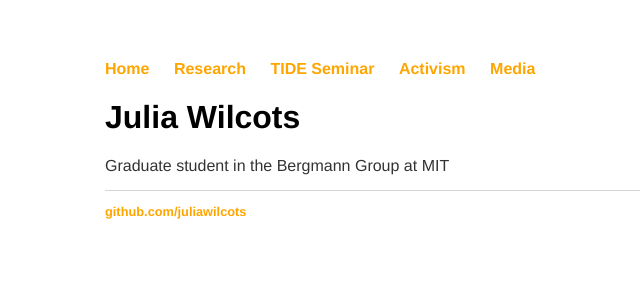
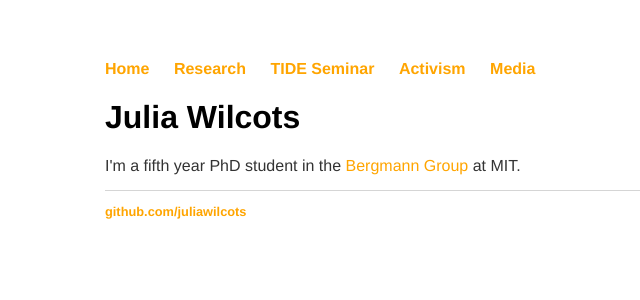
Before and after one commit to juliawilcots/juliawilcots.github.io, a Jekyll site: the page built from index.html, in a window 1280 px wide. Shown: the top 300 px of the page, without its empty margins (175-815 px from the left). Built offline with Jekyll 4.4.1, drawn with Linux system fonts in a browser that asks for light colours.

Commit message:
add link to bergmann group

```diff
--- a/index.html
+++ b/index.html
@@ -4,5 +4,5 @@ title: Julia Wilcots
 ---
 <div class="blurb">
     <h1>Julia Wilcots</h1>
-    <p>Graduate student in the Bergmann Group at MIT</p>
+    <p>I'm a fifth year PhD student in the <a href="https://kdberg.scripts.mit.edu/kdberg/">Bergmann Group</a> at MIT.</p>
 </div><!-- /.blurb -->
```
